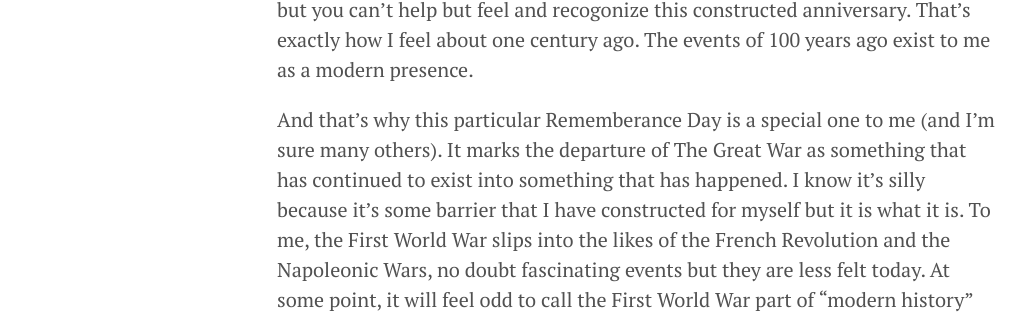
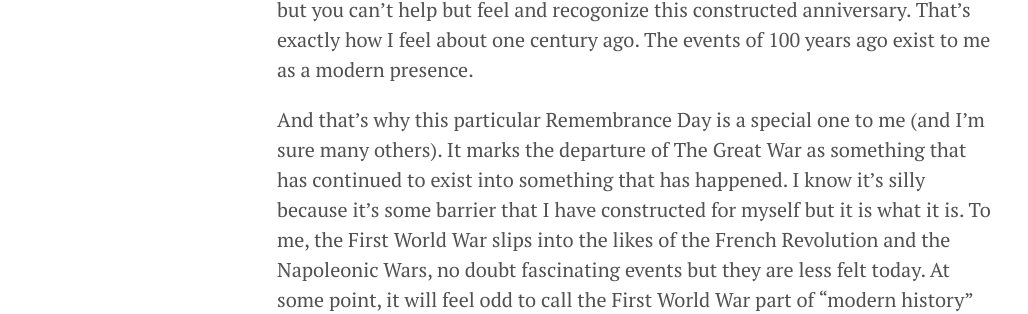
Before and after one commit to nick-xie/blog, a Jekyll site: the page built from _posts/2018-11-11-one-century-later.md, in a window 1280 px wide and 900 px high, scrolled down 2635 px. Shown: the part 154-468 px from the top of the window, without its empty margins (3-1031 px from the left). Built offline with Jekyll 4.4.1, drawn with Linux system fonts in a browser that asks for light colours; some of the changed text lies outside the part shown.

Commit message:
Remembrance day v2

```diff
--- a/_posts/2018-11-11-one-century-later.md
+++ b/_posts/2018-11-11-one-century-later.md
@@ -35,7 +35,7 @@ To me, 100 years ago is another world that runs parallel to ours. When July 1st
 
 If you still don't quite get what I mean, I'll try to describe it this way. You know how you might have once had a really big day. It might have been your first date, or that big championship win, or the day you got your dream job. Whatever it is, you know that feeling maybe exactly 24 hours later, or a week later, or a month later that you think back and say: "wow, that happened precisely x hours/days/weeks/months ago". There is no grounded sense of significance to it but you can't help but feel and recogonize this constructed anniversary. That's exactly how I feel about one century ago. The events of 100 years ago exist to me as a modern presence.
 
-And that's why this particular Rememberance Day is a special one to me (and I'm sure many others). It marks the departure of The Great War as something that has continued to exist into something that has happened. I know it's silly because it's some barrier that I have constructed for myself but it is what it is. To me, the First World War slips into the likes of the French Revolution and the Napoleonic Wars, no doubt fascinating events but they are less felt today. At some point, it will feel odd to call the First World War part of "modern history" and that scares me.
+And that's why this particular Remembrance Day is a special one to me (and I'm sure many others). It marks the departure of The Great War as something that has continued to exist into something that has happened. I know it's silly because it's some barrier that I have constructed for myself but it is what it is. To me, the First World War slips into the likes of the French Revolution and the Napoleonic Wars, no doubt fascinating events but they are less felt today. At some point, it will feel odd to call the First World War part of "modern history" and that scares me.
 
 It scares me not because I'm afraid I'll forget about it because knowledge can always be rediscovered.
 
```
Also changed, not shown: other parts of _posts/2018-11-11-one-century-later.md (+1 -1 lines).
